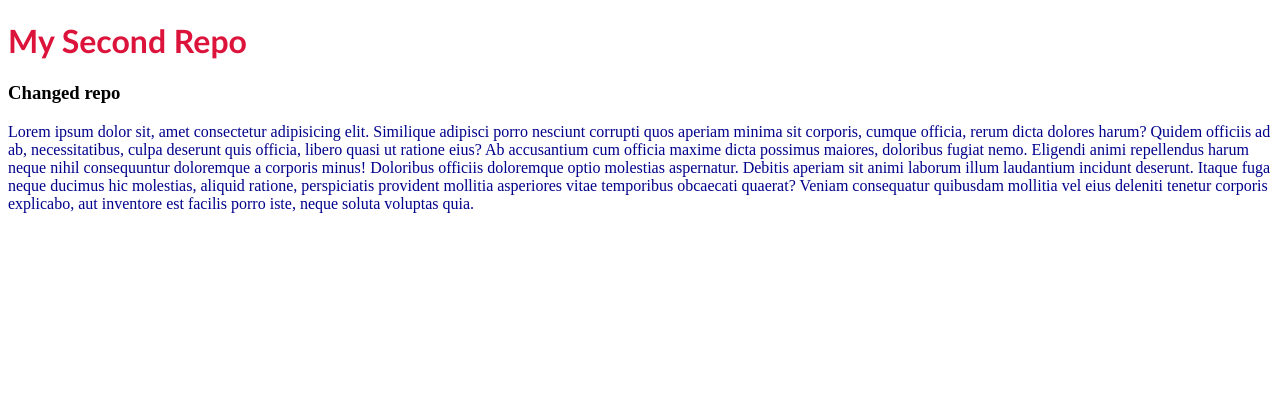
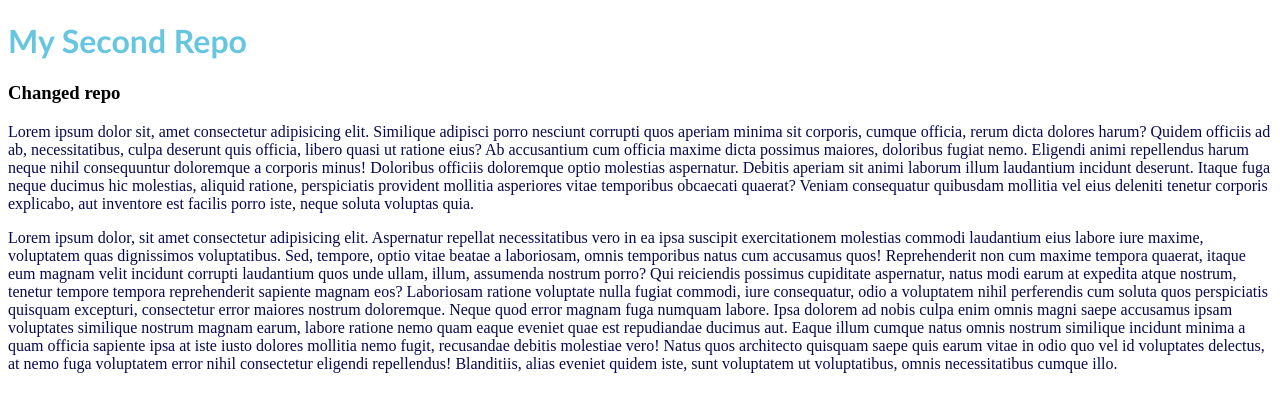
Before and after one commit to abirwww/my-second-repo, a plain HTML site: page index.html in a window 1280 px wide. Drawn offline with Linux system fonts and the light colour scheme.

Commit message:
New Style

```diff
--- a/index.html
+++ b/index.html
@@ -12,5 +12,6 @@
     <h1>My Second Repo</h1>
     <h3>Changed repo </h3>
     <p>Lorem ipsum dolor sit, amet consectetur adipisicing elit. Similique adipisci porro nesciunt corrupti quos aperiam minima sit corporis, cumque officia, rerum dicta dolores harum? Quidem officiis ad ab, necessitatibus, culpa deserunt quis officia, libero quasi ut ratione eius? Ab accusantium cum officia maxime dicta possimus maiores, doloribus fugiat nemo. Eligendi animi repellendus harum neque nihil consequuntur doloremque a corporis minus! Doloribus officiis doloremque optio molestias aspernatur. Debitis aperiam sit animi laborum illum laudantium incidunt deserunt. Itaque fuga neque ducimus hic molestias, aliquid ratione, perspiciatis provident mollitia asperiores vitae temporibus obcaecati quaerat? Veniam consequatur quibusdam mollitia vel eius deleniti tenetur corporis explicabo, aut inventore est facilis porro iste, neque soluta voluptas quia.</p>
+    <p>Lorem ipsum dolor, sit amet consectetur adipisicing elit. Aspernatur repellat necessitatibus vero in ea ipsa suscipit exercitationem molestias commodi laudantium eius labore iure maxime, voluptatem quas dignissimos voluptatibus. Sed, tempore, optio vitae beatae a laboriosam, omnis temporibus natus cum accusamus quos! Reprehenderit non cum maxime tempora quaerat, itaque eum magnam velit incidunt corrupti laudantium quos unde ullam, illum, assumenda nostrum porro? Qui reiciendis possimus cupiditate aspernatur, natus modi earum at expedita atque nostrum, tenetur tempore tempora reprehenderit sapiente magnam eos? Laboriosam ratione voluptate nulla fugiat commodi, iure consequatur, odio a voluptatem nihil perferendis cum soluta quos perspiciatis quisquam excepturi, consectetur error maiores nostrum doloremque. Neque quod error magnam fuga numquam labore. Ipsa dolorem ad nobis culpa enim omnis magni saepe accusamus ipsam voluptates similique nostrum magnam earum, labore ratione nemo quam eaque eveniet quae est repudiandae ducimus aut. Eaque illum cumque natus omnis nostrum similique incidunt minima a quam officia sapiente ipsa at iste iusto dolores mollitia nemo fugit, recusandae debitis molestiae vero! Natus quos architecto quisquam saepe quis earum vitae in odio quo vel id voluptates delectus, at nemo fuga voluptatem error nihil consectetur eligendi repellendus! Blanditiis, alias eveniet quidem iste, sunt voluptatem ut voluptatibus, omnis necessitatibus cumque illo.</p>
 </body>
 </html>
--- a/style.css
+++ b/style.css
@@ -1,8 +1,8 @@
 h1{
-    color: crimson;
+    color: rgb(102, 198, 224);
     font-family: 'Trebuchet MS', 'Lucida Sans Unicode', 'Lucida Grande', 'Lucida Sans', Arial, sans-serif;
 }
 
 p{
-    color: darkblue;
+    color: rgb(8, 8, 79);
 }
```
